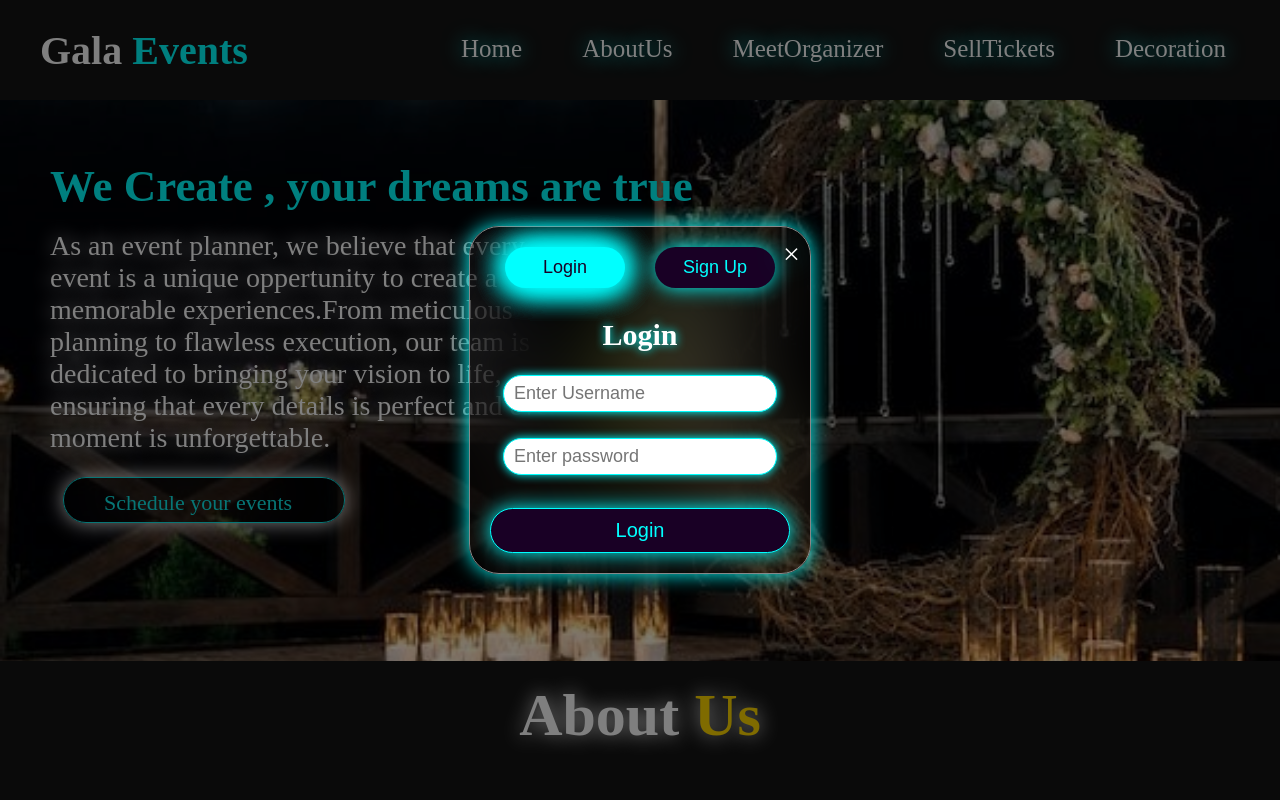
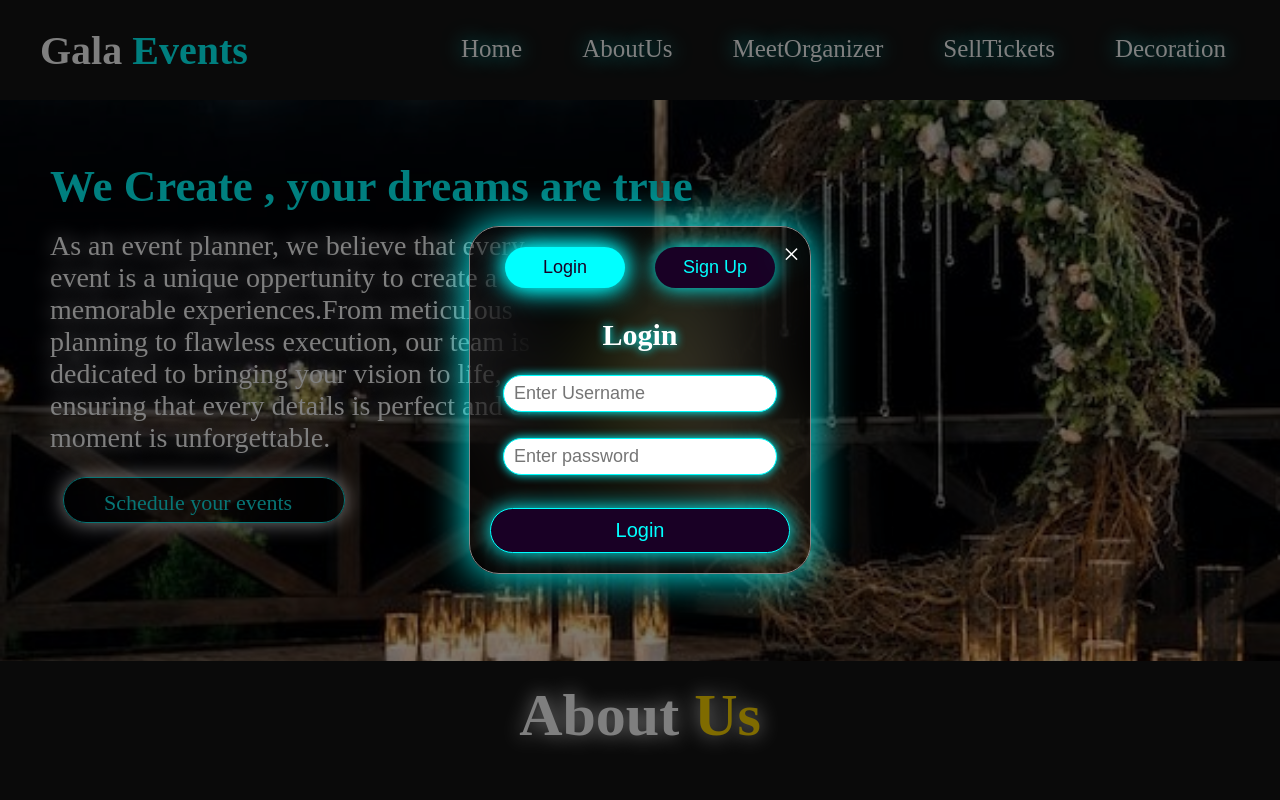
Before and after one commit to Nasrin2002/EventFusion.com, a plain HTML site: page index.html in a window 1280 px wide. Shown: the top 800 px of the page. Drawn offline with Linux system fonts and the light colour scheme; a web font is replaced by a local one.

Commit message:
Update style.css

```diff
--- a/style.css
+++ b/style.css
@@ -375,10 +375,10 @@
     background-color: transparent;
     backdrop-filter: blur(40px);
     border-radius: 30px;
+    box-shadow: 0 0 40px cyan;
     margin: auto;
     padding: 20px;
     border: 1px solid #888;
-    box-shadow: 0 0 20px cyan;
     width: 300px;
     position: relative;
 }
@@ -413,7 +413,7 @@
 }
 
 .form-toggle button.active {
-    box-shadow: 0 0 30px cyan,0 0 30px cyan,0 0 30px cyan,0 0 30px cyan;
+    box-shadow: 0 0 30px cyan,0 0 20px cyan;
     background-color: cyan;
     color: rgb(25, 0, 37);
 }
```
